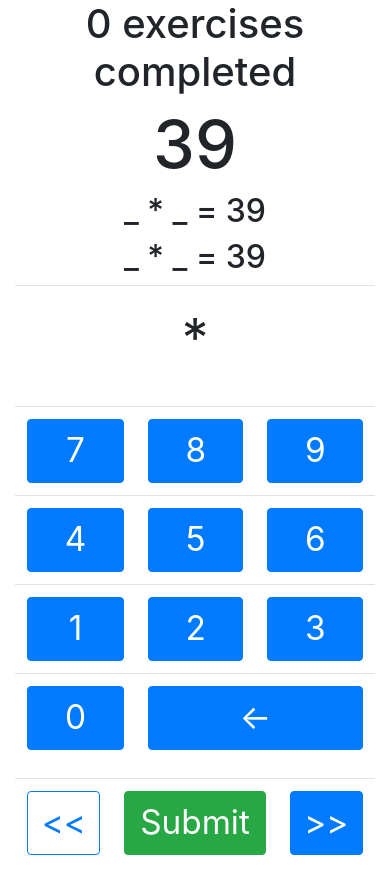
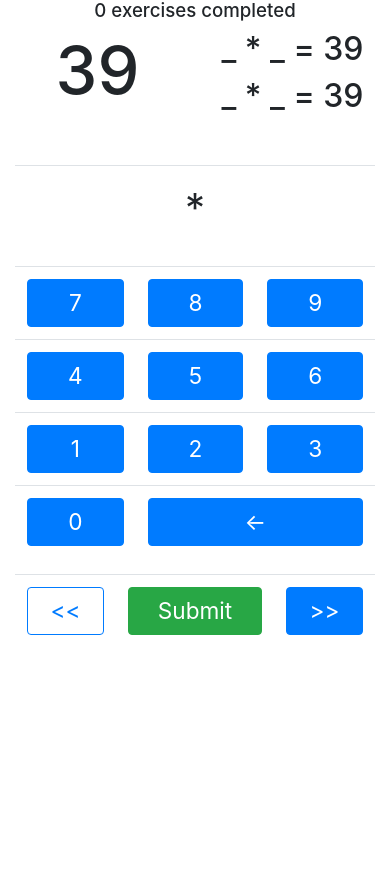
Before and after one commit to matthew-cheney/fear-no-factor-2.0, a Flask app: page / in a window 390 px wide. Shown: the part 56-939 px from the top of the page. After the commit the page ends 691 px from the top, so only its background shows below. Run offline with Flask 2, Linux system fonts and the light colour scheme; the visitor is signed in with stand-in values (Sample User, id 1); data comes from the database, SQL or seed files in the repository; parts of the project's set-up code (start-up, migrations or seed data) failed here and were passed over; some libraries are stand-ins or nearby versions.

Commit message:
formatting

```diff
--- a/FearNoFactor/static/main.css
+++ b/FearNoFactor/static/main.css
@@ -1,6 +1,16 @@
 .numpadbutton {
   width: 100%;
   height: 100%;
+}
+
+.no_horiz_padding {
+  padding-left: 0px;
+  padding-right: 0px;
+}
+
+.s_guessedPairs {
+  height: 135px;
+  overflow-y: scroll;
 }
 
 .xl_h1 {
@@ -16,11 +26,19 @@
 }
 
 .s_h1 {
-  font-size: 40pt;
+  font-size: 30pt;
+}
+
+#s_exercises_completed {
+    font-size: 14pt;
 }
 
 .numpad button {
   font-size: 25pt;
+}
+
+.s_numpad button {
+  font-size: 17pt;
 }
 
 .fixed_three_table {
--- a/FearNoFactor/templates/factoringGround.html
+++ b/FearNoFactor/templates/factoringGround.html
@@ -12,17 +12,17 @@
     <div class="container">
 
     <div class="row text-center">
-      <div class="col-sm-12">
-        <h1><span class="totalProblemsPassed">{{ totalProblemsPassed }}</span> exercises completed</h1>
+      <div class="col-12">
+        <h1 id="s_exercises_completed"><span class="totalProblemsPassed">{{ totalProblemsPassed }}</span> exercises completed</h1>
       </div>
     </div>
 
     <div class="row">
-      <div class="col-sm-6 text-center">
+      <div class="col-6 text-center no_horiz_padding">
         <h1 class="m_h1 numberToFactor" onclick="manualGetProduct()"></h1>
       </div>
-      <div class="col-sm-6 text-center">
-        <div class="guessedPairs"></div>
+      <div class="col-6 text-center no_horiz_padding">
+        <div class="guessedPairs s_guessedPairs"></div>
 
       </div>
     </div>
@@ -31,7 +31,7 @@
 
     <div class="row">
 
-      <div class="col-sm-12 text-center">
+      <div class="col-12 text-center">
         <table class="table fixed_three_table">
           <tr>
             <td class="s_h1"><span class="factor1"></span></td>
@@ -40,7 +40,7 @@
           </tr>
         </table>
         <div id="left_nums">
-        <table class="table numpad">
+        <table class="table s_numpad">
           <tr>
             <td><button class="btn btn-primary numpadbutton" onclick="numPress(1, 7)">7</button></td>
             <td><button class="btn btn-primary numpadbutton" onclick="numPress(1, 8)">8</button></td>
@@ -63,7 +63,7 @@
           </table>
           </div>
         <div id="right_nums">
-        <table class="table numpad">
+        <table class="table s_numpad">
           <tr>
             <td><button class="btn btn-primary numpadbutton" onclick="numPress(2, 7)">7</button></td>
             <td><button class="btn btn-primary numpadbutton" onclick="numPress(2, 8)">8</button></td>
@@ -85,7 +85,7 @@
           </tr>
           </table>
           </div>
-        <table class="table numpad">
+        <table class="table s_numpad">
           <tr>
             <td><button id="focus-left-numpad" class="btn btn-primary numpadbutton" onclick="displayLeftNumpad()"><<</button></td>
             <td><button class="btn btn-success numpadbutton submitButton" onclick="submitButtonPress()">Submit</button></td>
```
